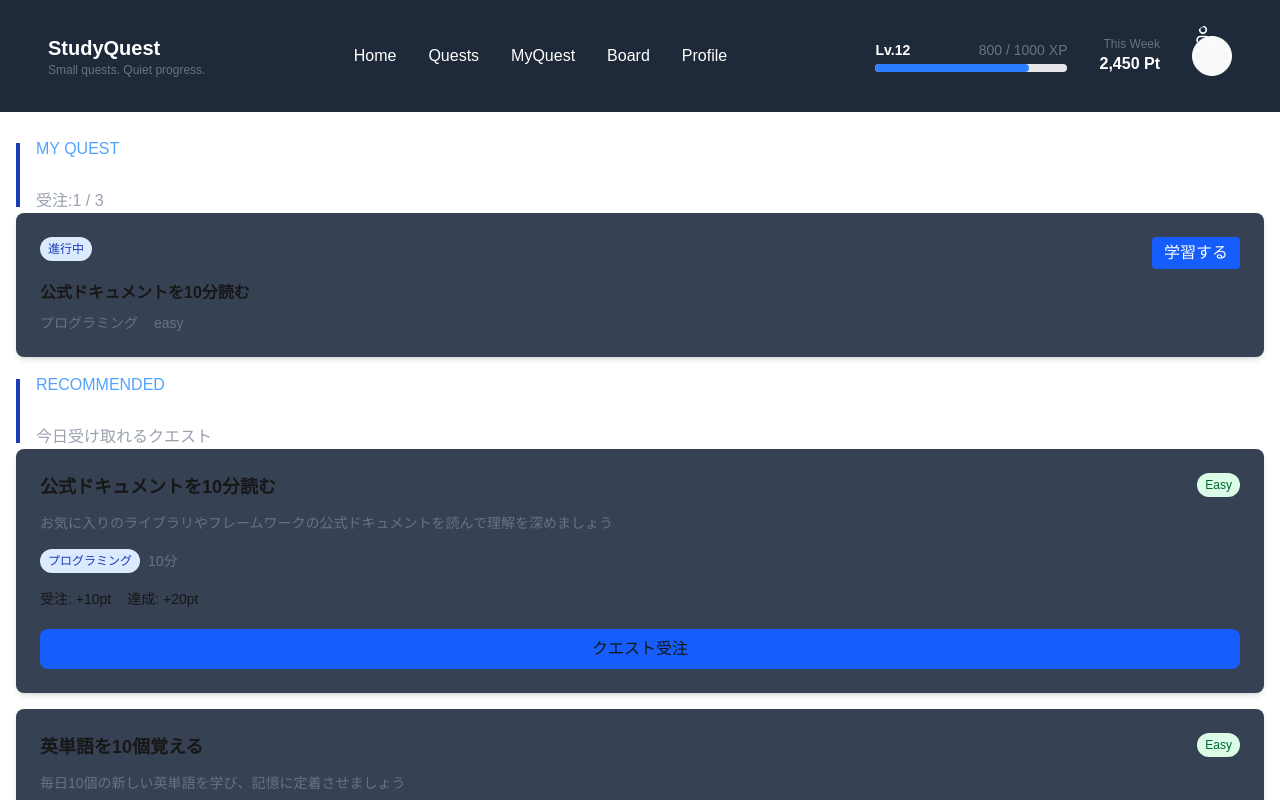
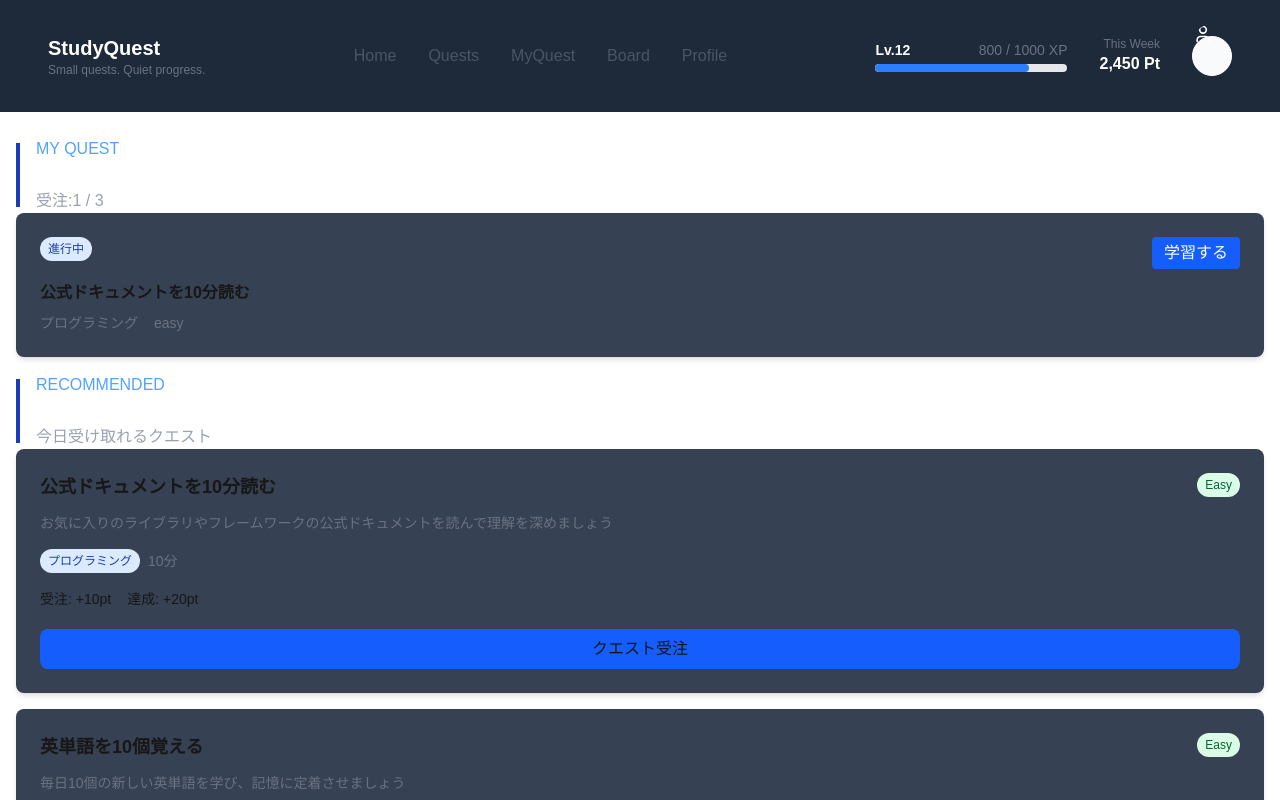
Before and after one commit to IP-GACHI-UT/StudyQuest, a Next.js app in the folder apps/web/: page / in a window 1280 px wide. Shown: the top 800 px of the page. Built offline with nearby package versions, Linux system fonts and the light colour scheme.

Commit message:
feat: ナビゲーションメニューの画面遷移

```diff
--- a/apps/web/src/components/Header/NavigationMenu.tsx
+++ b/apps/web/src/components/Header/NavigationMenu.tsx
@@ -1,52 +1,56 @@
 'use client';
 
-import { Menu, X } from 'lucide-react';
-import { useState } from 'react';
+import Link from "next/link";
+import { useState } from "react";
+import { Menu, X } from "lucide-react";
 
-const navigationItems = ['Home', 'Quests', 'MyQuest', 'Board', 'Profile'];
+import { navigationItems } from "@/constants/navigation";
 
 export const NavigationMenu = () => {
   const [isOpen, setIsOpen] = useState(false);
 
   return (
     <>
-      {/* PC用ナビゲーション */}
+      {/* PC */}
       <nav className="hidden lg:block">
         <ul className="flex items-center gap-8">
           {navigationItems.map((item) => (
-            <li key={item}>
-              <button type="button">{item}</button>
+            <li key={item.href}>
+              <Link
+                href={item.href}
+                className="font-medium text-gray-600 hover:text-gray-900"
+              >
+                {item.label}
+              </Link>
             </li>
           ))}
         </ul>
       </nav>
 
-      {/* モバイル用ボタン */}
-      <button
-        type="button"
-        className="lg:hidden"
-        onClick={() => setIsOpen((prev) => !prev)}
-      >
+      {/* モバイル */}
+      <div className="lg:hidden">
+        <button onClick={() => setIsOpen((prev) => !prev)}>
           {isOpen ? <X size={24} /> : <Menu size={24} />}
         </button>
 
-      {/* 展開メニュー */}
         {isOpen && (
-        <div className="absolute left-0 top-full w-full border-b bg-gray-800 shadow-md lg:hidden">
+          <div className="absolute left-0 top-full w-full border-b bg-white shadow-md">
             <ul className="flex flex-col">
               {navigationItems.map((item) => (
-              <li key={item}>
-                <button
-                  type="button"
-                  className="w-full px-6 py-4 text-left text-white hover:bg-gray-500"
+                <li key={item.href}>
+                  <Link
+                    href={item.href}
+                    onClick={() => setIsOpen(false)}
+                    className="block px-6 py-4 hover:bg-gray-50"
                   >
-                  {item}
-                </button>
+                    {item.label}
+                  </Link>
                 </li>
               ))}
             </ul>
           </div>
         )}
+      </div>
     </>
   );
 };
--- /dev/null
+++ b/apps/web/src/constants/navigation.ts
@@ -0,0 +1,22 @@
+export const navigationItems = [
+  {
+    label: "Home",
+    href: "/",
+  },
+  {
+    label: "Quests",
+    href: "/quests",
+  },
+  {
+    label: "MyQuest",
+    href: "/my-quest",
+  },
+  {
+    label: "Board",
+    href: "/board",
+  },
+  {
+    label: "Profile",
+    href: "/profile",
+  },
+];
```
Lines whose indentation alone changed are shown as unchanged.
